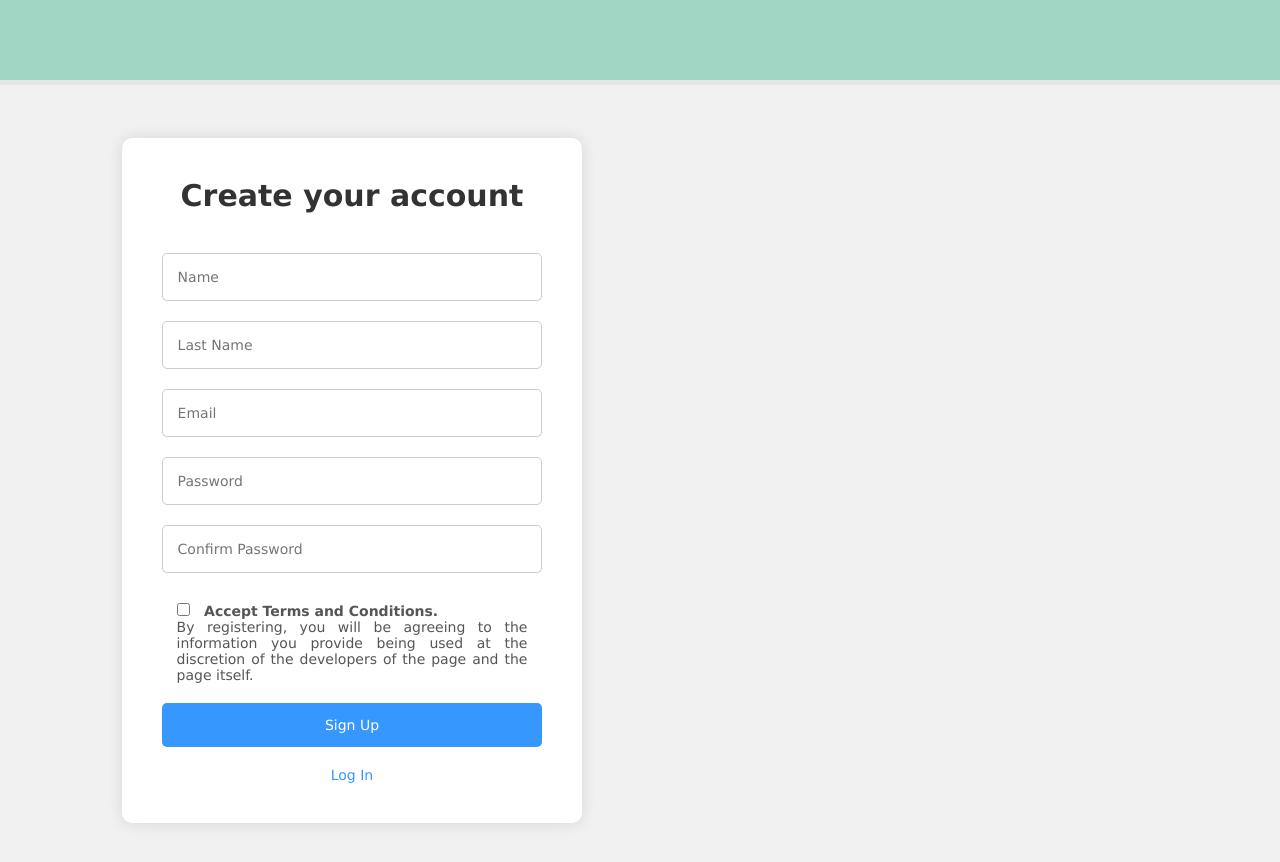
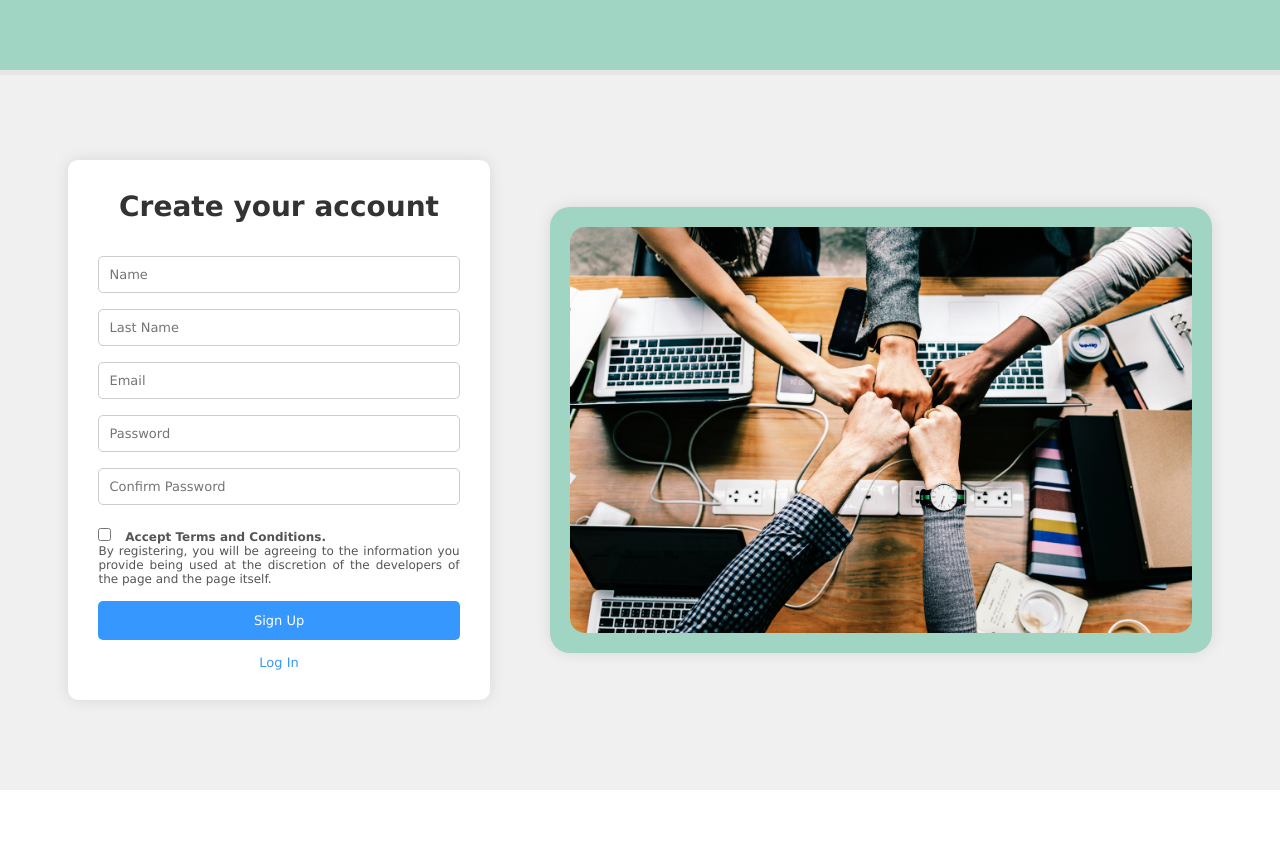
Before and after one commit to c4dd3/RiseFund, a plain HTML site: page UserFiles/SignUp.html in a window 1280 px wide. After the commit the page ends 800 px from the top, so only its background shows below. Drawn offline with Linux system fonts and the light colour scheme.

Commit message:
sign up screen complete
falta conectarla con base de datos

```diff
--- a/UserFiles/SignUp.html
+++ b/UserFiles/SignUp.html
@@ -14,25 +14,25 @@
         .navigation_bar {
             position: relative;
             width: 100%;
-            height: 80px;
+            height: 70px;
             background-color: #A0D5C3;
             box-shadow: 0px 5px #e2e2e2af;
         }
 
         .container {
             display: flex;
-            justify-content: center;
+            justify-content: space-around;
             align-items: center;
-            height: 100vh;
+            height: 90vh;
             width: 100%;
-            padding: 0 5%;
+            padding: 0 3%;
             background-color: #F0F0F0;
         }
 
         .leftContainer {
             background-color: #ffffff;
-            padding: 40px;
-            width: 40%;
+            padding: 30px;
+            width: 35%;
             box-shadow: 0 0 15px rgba(0, 0, 0, 0.1);
             border-radius: 10px;
             display: flex;
@@ -41,31 +41,31 @@
         }
 
         .title {
-            font-size: 30px;
+            font-size: 28px;
             font-family: 'Lucida Sans', Geneva, sans-serif;
-            margin-bottom: 30px;
+            margin-bottom: 25px;
             color: #333;
         }
 
         .textfield {
             width: 100%;
-            padding: 15px;
-            margin: 10px 0;
+            padding: 10px;
+            margin: 8px 0;
             border: 1px solid #ccc;
             border-radius: 5px;
-            font-size: 14px;
+            font-size: 13px;
             font-family: 'Lucida Sans', Geneva, sans-serif;
         }
 
         .button_ok {
             width: 100%;
-            padding: 14px;
-            margin-top: 20px;
+            padding: 12px;
+            margin-top: 15px;
             background-color: #3697FF;
             color: white;
             border: none;
             border-radius: 5px;
-            font-size: 14px;
+            font-size: 13px;
             font-family: 'Lucida Sans', Geneva, sans-serif;
             cursor: pointer;
             transition: background-color 0.3s;
@@ -76,11 +76,11 @@
         }
 
         .RegistroLink {
-            margin-top: 20px;
+            margin-top: 15px;
             display: block;
             text-decoration: none;
             color: #3697FF;
-            font-size: 14px;
+            font-size: 13px;
             font-family: 'Lucida Sans', Geneva, sans-serif;
             transition: color 0.3s;
         }
@@ -90,15 +90,20 @@
         }
 
         .rightContainer {
-            width: 50%;
+            width: 55%;
+            background-color: #A0D5C3;
+            padding: 20px;
+            border-radius: 20px;
+            display: flex;
+            justify-content: center;
+            align-items: center;
+            box-shadow: 0 0 15px rgba(0, 0, 0, 0.1);
         }
 
         .terms {
-            margin-top: 20px;
-            font-size: 14px;
+            margin-top: 15px;
+            font-size: 12px;
             font-family: 'Lucida Sans', Geneva, sans-serif;
-            margin-left: 15px;
-            margin-right: 15px;
             text-align: justify;
             color: #555;
         }
@@ -107,6 +112,12 @@
             margin-right: 10px;
         }
 
+        .image {
+            height: 100%;
+            width: 100%;
+            object-fit: cover;
+            border-radius: 15px; /* Ensures the image fits within the container with rounded corners */
+        }
     </style>
 </head>
 <body>
@@ -114,14 +125,13 @@
     <div class="container">
         <div class="leftContainer">
             <h1 class="title">Create your account</h1>
-            <form action="SignUp.php" method="post">
+            <form action="/signup" method="post">
                 <input type="text" name="name" class="textfield" placeholder="Name" required><br>
                 <input type="text" name="last_name" class="textfield" placeholder="Last Name" required><br>
                 <input type="email" name="email" class="textfield" placeholder="Email" required><br>
                 <input type="password" name="password" class="textfield" placeholder="Password" required><br>
                 <input type="password" name="confirm_password" class="textfield" placeholder="Confirm Password" required><br>
 
-                <!-- Terms and conditions -->
                 <div class="terms">
                     <label>
                         <input type="checkbox" name="terms" required>
@@ -135,7 +145,7 @@
             <a href="LogIn.html" class="RegistroLink">Log In</a>
         </div>
         <div class="rightContainer">
-            <!-- Additional content or image can be added here -->
+            <img src="SignUpImage.jpg" class="image">
         </div>
     </div>
 </body>
```
Also changed, not shown: UserFiles/SignUp_Script_1.js (+42 -0 lines), UserFiles/SignUpImage.jpg (added).
